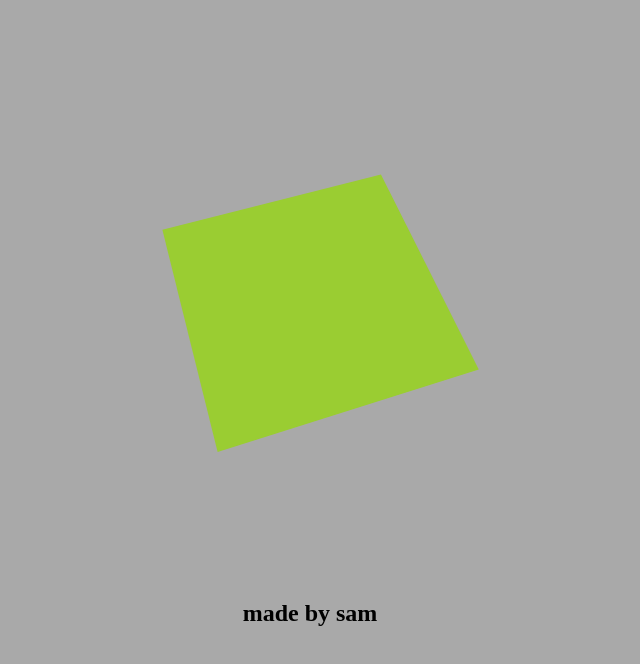
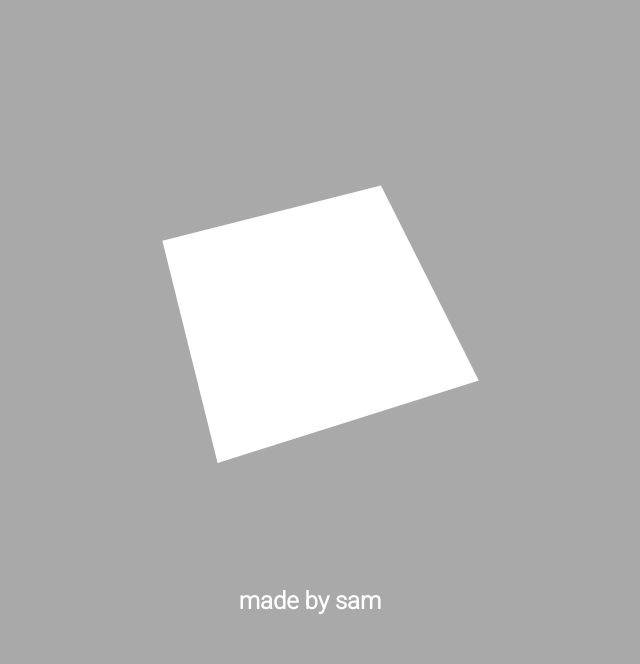
Before and after one commit to samfortunato/css-perspective-mouse-movement-test, a plain HTML site: page index.html in a window 1280 px wide. Both pictures are taken after a click on the element 639 px from the left and 307 px from the top of the page. Shown: the whole page, without its empty margins (330-970 px from the left). Drawn offline with Linux system fonts and the light colour scheme.

Commit message:
Add Roboto font; add white to possible square colors

```diff
--- a/index.html
+++ b/index.html
@@ -6,6 +6,7 @@
   <meta http-equiv="X-UA-Compatible" content="ie=edge">
   <title>CSS Perspective Change Upon Mouse Movement</title>
 
+  <link href="https://fonts.googleapis.com/css?family=Roboto:300" rel="stylesheet">
   <link rel="stylesheet" href="./main.css">
 </head>
 <body>
--- a/main.css
+++ b/main.css
@@ -1,5 +1,7 @@
 body {
   background-color: darkgray;
+  font-family: 'Roboto', sans-serif;
+  color: #fff;
 }
 
 main {
@@ -15,7 +17,7 @@ main {
 #square {
   width: 250px;
   height: 250px;
-  margin-bottom: 10rem;
+  margin-bottom: 8.5rem;
 
   background-color: tomato;
 
--- a/main.js
+++ b/main.js
@@ -10,7 +10,7 @@ document.addEventListener('mousemove', (e) => {
 });
 
 perspectiveSquare.addEventListener('click', (e) => {
-  const POSSIBLE_COLORS = ['tomato', 'skyblue', 'lightgray', 'orange', 'black', 'yellow', 'yellowgreen'];
+  const POSSIBLE_COLORS = ['tomato', 'skyblue', 'lightgray', 'orange', 'black', 'yellow', 'yellowgreen', 'white'];
   const possibleNextColors = POSSIBLE_COLORS.filter(
     color => color != perspectiveSquare.style.backgroundColor
   );
```
